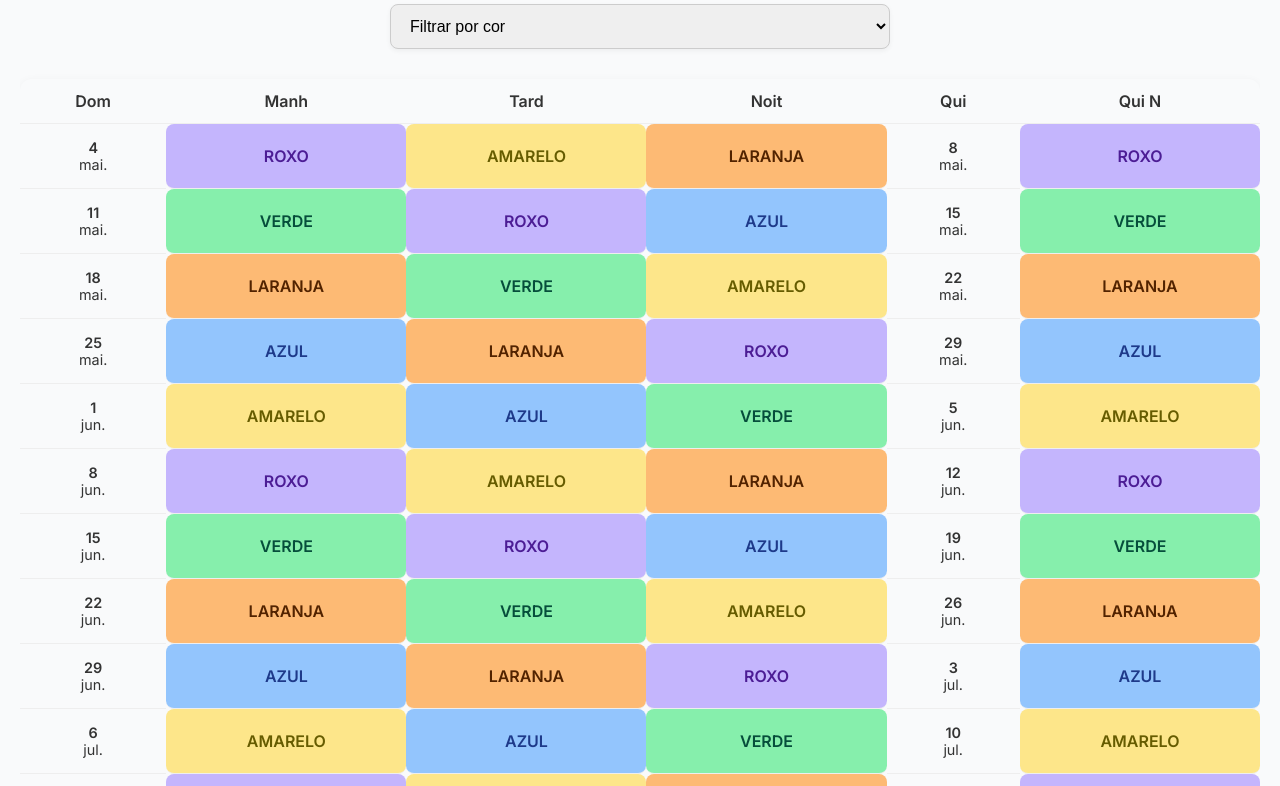
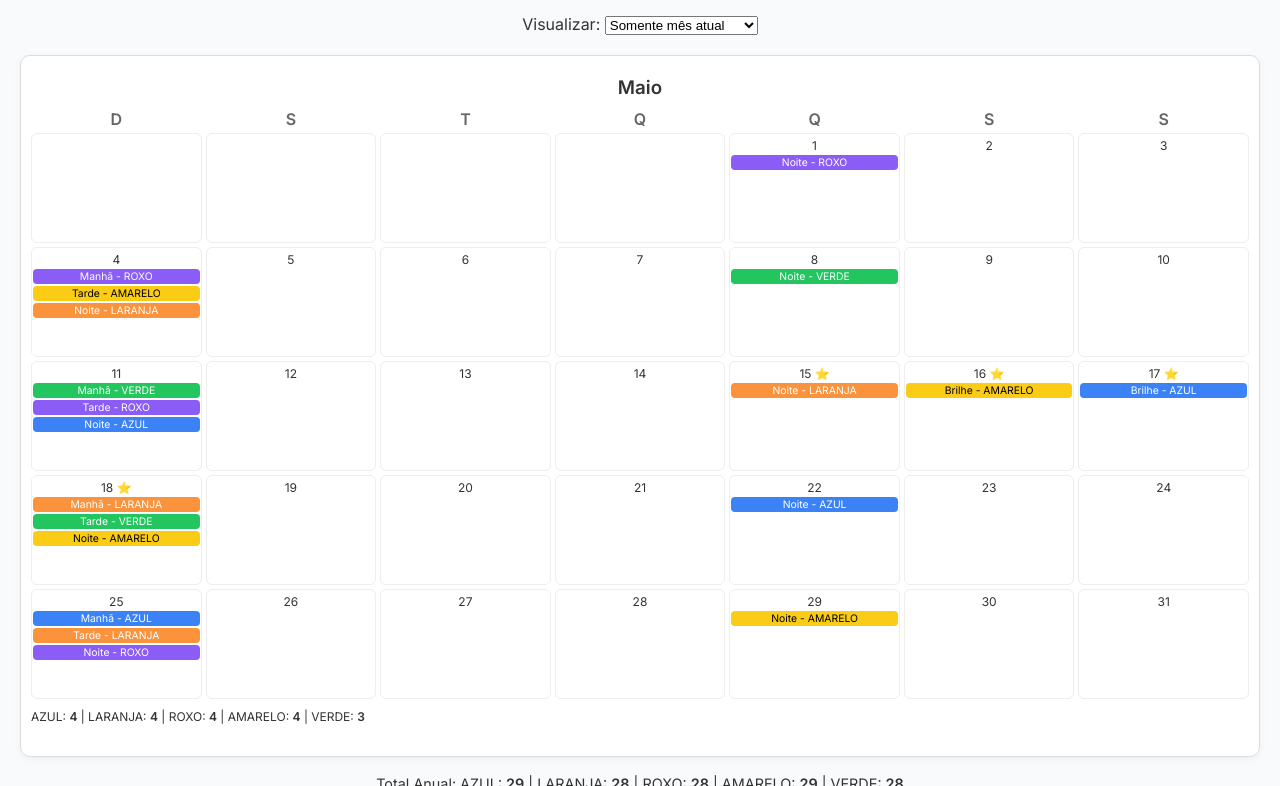
Before and after one commit to familiarhema/agenda-kids, a plain HTML site: page 2025.html in a window 1280 px wide. Shown: the part 85-871 px from the top of the page. Drawn offline with Linux system fonts and the light colour scheme.

Commit message:
Update 2025.html
Atualização da agenda do kids para formato de calendário e inclusão de datas especiais

```diff
--- a/2025.html
+++ b/2025.html
@@ -1,251 +1,284 @@
 <!DOCTYPE html>
 <html lang="pt-BR">
 <head>
-  <meta charset="UTF-8">
-  <meta name="viewport" content="width=device-width, initial-scale=1.0">
-  <title>Agenda KIDS 2025</title>
+  <meta charset="UTF-8" />
+  <meta name="viewport" content="width=device-width, initial-scale=1.0" />
+  <title>Agenda KIDS 2025 - Calendário</title>
   <link href="https://fonts.googleapis.com/css2?family=Inter:wght@400;600&display=swap" rel="stylesheet">
   <style>
     body {
       font-family: 'Inter', sans-serif;
       background-color: #f9fafb;
-      color: #333;
       margin: 0;
       padding: 20px;
+      color: #333;
     }
 
-    h2, h3 {
+    h2 {
+      text-align: center;
+      margin-bottom: 30px;
+    }
+
+    .calendar {
+      display: grid;
+      grid-template-columns: repeat(auto-fit, minmax(340px, 1fr));
+      gap: 20px;
+      justify-content: center;
+    }
+
+    .month {
+      background: #fff;
+      border: 1px solid #ddd;
+      border-radius: 10px;
+      box-shadow: 0 2px 8px rgba(0, 0, 0, 0.05);
+      padding: 10px;
+      height: 100%;
+    }
+
+    .month h3 {
+      text-align: center;
+      margin: 10px 0;
+    }
+
+    .days {
+      display: grid;
+      grid-template-columns: repeat(7, 1fr);
+      gap: 4px;
       text-align: center;
     }
 
-    .filtro-container {
-      margin: 20px auto;
-      max-width: 500px;
+    .day-name {
+      font-weight: bold;
+      color: #666;
     }
 
-    select {
-      width: 100%;
-      padding: 12px 15px;
-      font-size: 1rem;
-      border: 1px solid #ccc;
-      border-radius: 8px;
-      box-shadow: 0 2px 5px rgba(0,0,0,0.05);
+    .day {
+      background: #fff;
+      border-radius: 6px;
+      border: 1px solid #eee;
+      padding: 4px;
+      height: 100px;
+      font-size: 0.75rem;
+      display: flex;
+      flex-direction: column;
+      align-items: center;
+      justify-content: start;
     }
 
-    .tabela-wrapper {
-      overflow-x: auto;
-    }
-
-    .tabela-bonita {
+    .event-box {
+      font-size: 0.65rem;
+      padding: 1px 3px;
+      margin-top: 2px;
+      border-radius: 4px;
+      color: #fff;
       width: 100%;
-      border-collapse: separate;
-      border-spacing: 0;
-      margin-top: 10px;
-      box-shadow: 0 2px 10px rgba(0,0,0,0.05);
-      border-radius: 12px;
-
-    }
-
-    .tabela-bonita th, .tabela-bonita td {
-      padding: 12px 16px;
-      text-align: center;
-      border-bottom: 1px solid #eee;
-      white-space: nowrap;
-    }
-
-    .cor-AZUL { background-color: #93c5fd; color: #1e3a8a; }
-    .cor-LARANJA { background-color: #fdba74; color: #522300; }
-    .cor-ROXO { background-color: #c4b5fd; color: #4c1d95; }
-    .cor-AMARELO { background-color: #fde68a; color: #665c00; }
-    .cor-VERDE { background-color: #86efac; color: #064e3b; }
-
-    .celula-cor {
-      align-items: center;
-      justify-content: center;
-      border-radius: 8px;
-      font-weight: 600;
-      height: 40px;
-    }
-
-    .data-formatada {
-      display: flex;
-      flex-direction: column;
-      line-height: 1.2;
-      font-size: 0.9rem;
-    }
-
-    @media (max-width: 600px) {
-      .celula-cor {
-        font-size: 0;
-      }
-    }
-    .resumo-grid {
-    display: flex;
-    flex-wrap: wrap;
-    gap: 16px;
-    justify-content: center;
-    margin-top: 30px;
-  }
-
-  .card-resumo {
-    background: #fff;
-    border: 1px solid #eee;
-    border-radius: 10px;
-    box-shadow: 0 2px 6px rgba(0,0,0,0.05);
-    padding: 12px 16px;
-    width: 180px;
       text-align: center;
     }
 
-  @media (max-width: 600px) {
-    .tabela-bonita th{
-        font-size: 0.7rem;
-      }
-      .data-formatada{
-        font-size: 0.7rem;
-      }
-      .celula-cor {
-        font-size: 0;
-      }
-      .tabela-wrapper {
-        width: 100%;
-        transform-origin: top;
-      }
-  }
+    .AZUL { background-color: #3b82f6; }
+    .LARANJA { background-color: #fb923c; }
+    .ROXO { background-color: #8b5cf6; }
+    .AMARELO { background-color: #facc15; color: #000; }
+    .VERDE { background-color: #22c55e; }
   </style>
 </head>
 <body>
-  <h2>Agenda KIDS 2025</h2>
-
-  <div class="filtro-container">
-    <select id="filtroCor">
-      <option value="">Filtrar por cor</option>
-      <option value="AZUL">AZUL</option>
-      <option value="LARANJA">LARANJA</option>
-      <option value="ROXO">ROXO</option>
-      <option value="AMARELO">AMARELO</option>
-      <option value="VERDE">VERDE</option>
+  <h2>Agenda KIDS 2025 - Calendário</h2>
+  <div style="text-align:center; margin-bottom: 20px;">
+    <label for="filtroMes">Visualizar: </label>
+    <select id="filtroMes">
+      <option value="atual" selected>Somente mês atual</option>
+      <option value="aberto">Meses em aberto</option>
+      <option value="todos">Exibir todos os meses</option>
     </select>
   </div>
-
-  <div class="tabela-wrapper">
-    <table class="tabela-bonita">
-      <thead>
-        <tr>
-          <th>Dom</th>
-          <th>Manh</th>
-          <th>Tard</th>
-          <th>Noit</th>
-          <th>Qui</th>
-          <th>Qui N</th>
-        </tr>
-      </thead>
-      <tbody id="tabela-principal"></tbody>
-    </table>
-  </div>
-
-  <h3>Resumo Mensal</h3>
-  <div id="resumo-mensal" class="resumo-grid"></div>
-
+  <div class="calendar" id="calendar"></div>
+<div id="totalizadorAnual" style="text-align:center; margin-top: 40px; font-size: 0.9rem; font-weight: 500;"></div>
 <script>
     const coresSequencia = [
       ['ROXO', 'AMARELO', 'LARANJA', 'ROXO'],
       ['VERDE', 'ROXO', 'AZUL', 'VERDE'],
       ['LARANJA', 'VERDE', 'AMARELO', 'LARANJA'],
       ['AZUL', 'LARANJA', 'ROXO', 'AZUL'],
-      ['AMARELO', 'AZUL', 'VERDE', 'AMARELO']
+      ['AMARELO', 'AZUL', 'VERDE', 'AMARELO'],
     ];
 
-    const tbody = document.getElementById("tabela-principal");
-const resumoGrid = document.getElementById("resumo-mensal");
+    const eventos = {};
+    const eventosEspeciais = [
+      { data: '2025-05-16', nome: 'Brilhe', cor: 'AMARELO' },
+      { data: '2025-05-17', nome: 'Brilhe', cor: 'AZUL' }
+    ];
+
+
+    const eventosEspeciaisMarcadores = [
+      { data: '2025-05-15', nome: 'Brilhe', icone: '⭐', class: "" },
+      { data: '2025-05-16', nome: 'Brilhe', icone: '⭐', class: "" },
+      { data: '2025-05-17', nome: 'Brilhe', icone: '⭐', class: "" },
+      { data: '2025-05-18', nome: 'Brilhe', icone: '⭐', class: "" }
+    ];
+
+
 
     let domingo = new Date(2025, 4, 4);
-    let quinta = new Date(2025, 4, 8);
+    let quinta = new Date(2025, 4, 1);
     let index = 0;
-
-    const formatarData = (data) => {
-      const dia = data.getDate();
-      const mes = data.toLocaleDateString('pt-BR', { month: 'short' });
-      return `<div class='data-formatada'><strong>${dia}</strong><span>${mes}</span></div>`;
-    };
-
-    const resumoMensal = {};
-const totalGeral = { 'AZUL': 0, 'LARANJA': 0, 'ROXO': 0, 'AMARELO': 0, 'VERDE': 0 };
 
     while (domingo <= new Date(2025, 11, 28) && quinta <= new Date(2026, 0, 1)) {
       const linha = coresSequencia[index % 5];
-  const tr = document.createElement("tr");
+      const domStr = domingo.toISOString().split('T')[0];
+      const quiStr = quinta.toISOString().split('T')[0];
 
-  const mesAnoDomingo = `${domingo.toLocaleString('pt-BR', { month: 'long' })} ${domingo.getFullYear()}`;
-  const mesAnoQuinta = `${quinta.toLocaleString('pt-BR', { month: 'long' })} ${quinta.getFullYear()}`;
+      eventos[domStr] = {
+        manha: linha[0],
+        tarde: linha[1],
+        noite: linha[2]
+      };
 
-  [mesAnoDomingo, mesAnoQuinta].forEach(mes => {
-    if (!resumoMensal[mes]) {
-      resumoMensal[mes] = { 'AZUL': 0, 'LARANJA': 0, 'ROXO': 0, 'AMARELO': 0, 'VERDE': 0 };
-    }
-  });
-
-  for (let i = 0; i < 3; i++) {
-    resumoMensal[mesAnoDomingo][linha[i]]++;
-    totalGeral[linha[i]]++;
-  }
-
-  resumoMensal[mesAnoQuinta][linha[3]]++;
-  totalGeral[linha[3]]++;
-
-  const tdDomingo = document.createElement("td");
-  tdDomingo.innerHTML = formatarData(domingo);
-  tr.appendChild(tdDomingo);
-
-  for (let i = 0; i < 3; i++) {
-    const td = document.createElement("td");
-    td.className = `cor-${linha[i]} celula-cor`;
-    td.textContent = linha[i];
-    tr.appendChild(td);
-  }
-
-  const tdQuinta = document.createElement("td");
-  tdQuinta.innerHTML = formatarData(quinta);
-  tr.appendChild(tdQuinta);
-
-  const tdQuintaNoite = document.createElement("td");
-  tdQuintaNoite.className = `cor-${linha[3]} celula-cor`;
-  tdQuintaNoite.textContent = linha[3];
-  tr.appendChild(tdQuintaNoite);
-
-  tbody.appendChild(tr);
+      if (!eventos[quiStr]) eventos[quiStr] = {};
+      eventos[quiStr].quintaNoite = linha[3];
 
       domingo.setDate(domingo.getDate() + 7);
       quinta.setDate(quinta.getDate() + 7);
       index++;
     }
 
-for (const mes in resumoMensal) {
-  const card = document.createElement("div");
-  card.className = "card-resumo";
-  card.innerHTML = `<h4>${mes}</h4>` +
-    Object.entries(resumoMensal[mes]).map(([cor, qtd]) => `<div>${cor}: ${qtd}</div>`).join('');
-  resumoGrid.appendChild(card);
+    const calendar = document.getElementById("calendar");
+    const meses = ["Janeiro", "Fevereiro", "Março", "Abril", "Maio", "Junho", "Julho", "Agosto", "Setembro", "Outubro", "Novembro", "Dezembro"];
+
+    for (let mes = 0; mes < 12; mes++) {
+      const divMes = document.createElement("div");
+      divMes.className = "month";
+      divMes.innerHTML = `<h3>${meses[mes]}</h3>`;
+
+      const days = document.createElement("div");
+      days.className = "days";
+
+      const diasSemana = ["D", "S", "T", "Q", "Q", "S", "S"];
+      diasSemana.forEach(ds => {
+        const d = document.createElement("div");
+        d.className = "day-name";
+        d.textContent = ds;
+        days.appendChild(d);
+      });
+
+      const primeiroDiaSemana = new Date(2025, mes, 1).getDay();
+      for (let i = 0; i < primeiroDiaSemana; i++) {
+        const empty = document.createElement("div");
+        empty.className = "day";
+        days.appendChild(empty);
       }
 
-const cardTotal = document.createElement("div");
-cardTotal.className = "card-resumo";
-cardTotal.innerHTML = `<h4>Total Geral</h4>` +
-  Object.entries(totalGeral).map(([cor, qtd]) => `<div>${cor}: ${qtd}</div>`).join('');
-resumoGrid.appendChild(cardTotal);
+      const diasNoMes = new Date(2025, mes + 1, 0).getDate();
+      for (let dia = 1; dia <= diasNoMes; dia++) {
+        const dataAtual = new Date(2025, mes, dia);
+        const dataStr = dataAtual.toISOString().split('T')[0];
+        const divDia = document.createElement("div");
+        divDia.className = "day";
 
-    document.getElementById('filtroCor').addEventListener('change', function() {
-      const corSelecionada = this.value;
-      const linhas = tbody.querySelectorAll('tr');
-      linhas.forEach(tr => {
-        if (!corSelecionada) {
-          tr.style.display = '';
-        } else {
-          const contemCor = Array.from(tr.children).some(td => td.textContent.includes(corSelecionada));
-          tr.style.display = contemCor ? '' : 'none';
+        const conteudo = document.createElement("div");
+        conteudo.textContent = dia;
+        const especial = eventosEspeciaisMarcadores.find(e => e.data === dataStr);
+        if (especial){
+            conteudo.innerHTML += ` ${especial.icone} `;
         }
+        divDia.appendChild(conteudo);
+
+        const especialHoje = eventosEspeciais.find(e => e.data === dataStr);
+        if (especialHoje) {
+          const box = document.createElement("div");
+          box.className = `event-box ${especialHoje.cor}`;
+          box.textContent = `${especialHoje.nome} - ${especialHoje.cor}`;
+          divDia.appendChild(box);
+        }
+
+        if (eventos[dataStr]) {
+          const ev = eventos[dataStr];
+          if (ev.manha) {
+            const box = document.createElement("div");
+            box.className = `event-box ${ev.manha}`;
+            box.textContent = `Manhã - ${ev.manha}`;
+            divDia.appendChild(box);
+          }
+          if (ev.tarde) {
+            const box = document.createElement("div");
+            box.className = `event-box ${ev.tarde}`;
+            box.textContent = `Tarde - ${ev.tarde}`;
+            divDia.appendChild(box);
+          }
+          if (ev.noite) {
+            const box = document.createElement("div");
+            box.className = `event-box ${ev.noite}`;
+            box.textContent = `Noite - ${ev.noite}`;
+            divDia.appendChild(box);
+          }
+          if (ev.quintaNoite) {
+            const box = document.createElement("div");
+            box.className = `event-box ${ev.quintaNoite}`;
+            box.textContent = `Noite - ${ev.quintaNoite}`;
+            divDia.appendChild(box);
+          }
+        }
+
+        days.appendChild(divDia);
+      }
+
+      divMes.appendChild(days);
+
+      // Rodapé com somatórios
+      const resumo = { 'AZUL': 0, 'LARANJA': 0, 'ROXO': 0, 'AMARELO': 0, 'VERDE': 0 };
+      const datasEventos = Object.entries(eventos).filter(([data]) => parseInt(data.split('-')[1], 10) === mes + 1);
+      datasEventos.forEach(([data, ev]) => {
+        ['manha', 'tarde', 'noite', 'quintaNoite'].forEach(turno => {
+          const cor = ev[turno];
+          if (cor && resumo[cor] !== undefined) resumo[cor]++;
         });
       });
+
+      const datasEspeciais = eventosEspeciais.filter(e => parseInt(e.data.split('-')[1], 10) === mes + 1);
+      datasEspeciais.forEach(e => {
+        if (e.cor && resumo[e.cor] !== undefined) resumo[e.cor]++;
+      });
+
+      const rodape = document.createElement("div");
+      rodape.style.marginTop = "10px";
+      rodape.style.fontSize = "0.75rem";
+      rodape.innerHTML = Object.entries(resumo).map(([cor, qtd]) => `${cor}: <strong>${qtd}</strong>`).join(" | ");
+      divMes.appendChild(rodape);
+
+      calendar.appendChild(divMes);
+    }
+
+    // Filtro de exibição por mês
+    document.getElementById("filtroMes").addEventListener("change", function() {
+      const modo = this.value;
+      const hoje = new Date();
+      const mesesDiv = document.querySelectorAll(".month");
+      mesesDiv.forEach((mesEl, idx) => {
+        const mostrar =
+          modo === "todos" ||
+          (modo === "aberto" && idx >= hoje.getMonth()) ||
+          (modo === "atual" && idx === hoje.getMonth());
+        mesEl.style.display = mostrar ? "block" : "none";
+      });
+    });
+
+    // Totalizador anual
+    const totalAno = { 'AZUL': 0, 'LARANJA': 0, 'ROXO': 0, 'AMARELO': 0, 'VERDE': 0 };
+    Object.values(eventos).forEach(ev => {
+      ['manha', 'tarde', 'noite', 'quintaNoite'].forEach(turno => {
+        const cor = ev[turno];
+        if (cor && totalAno[cor] !== undefined) totalAno[cor]++;
+      });
+    });
+    eventosEspeciais.forEach(e => {
+      if (e.cor && totalAno[e.cor] !== undefined) totalAno[e.cor]++;
+    });
+
+    const totalizador = document.getElementById("totalizadorAnual");
+    totalizador.innerHTML = 'Total Anual: ' + Object.entries(totalAno).map(([cor, qtd]) => `${cor}: <strong>${qtd}</strong>`).join(" | ");
+
+    // Executa filtro padrão ao carregar
+    document.getElementById("filtroMes").dispatchEvent(new Event("change"));
   </script>
 </body>
 </html>
```
Lines whose indentation alone changed are shown as unchanged.
